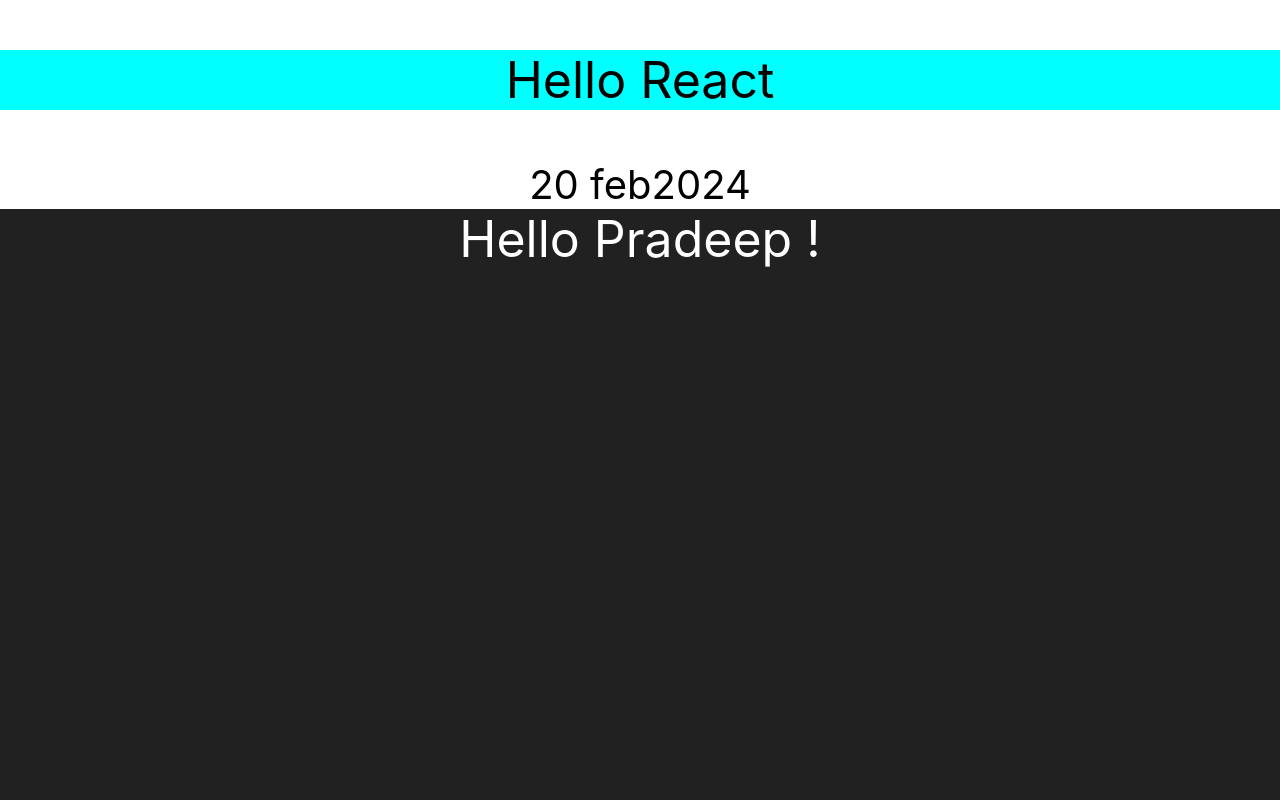
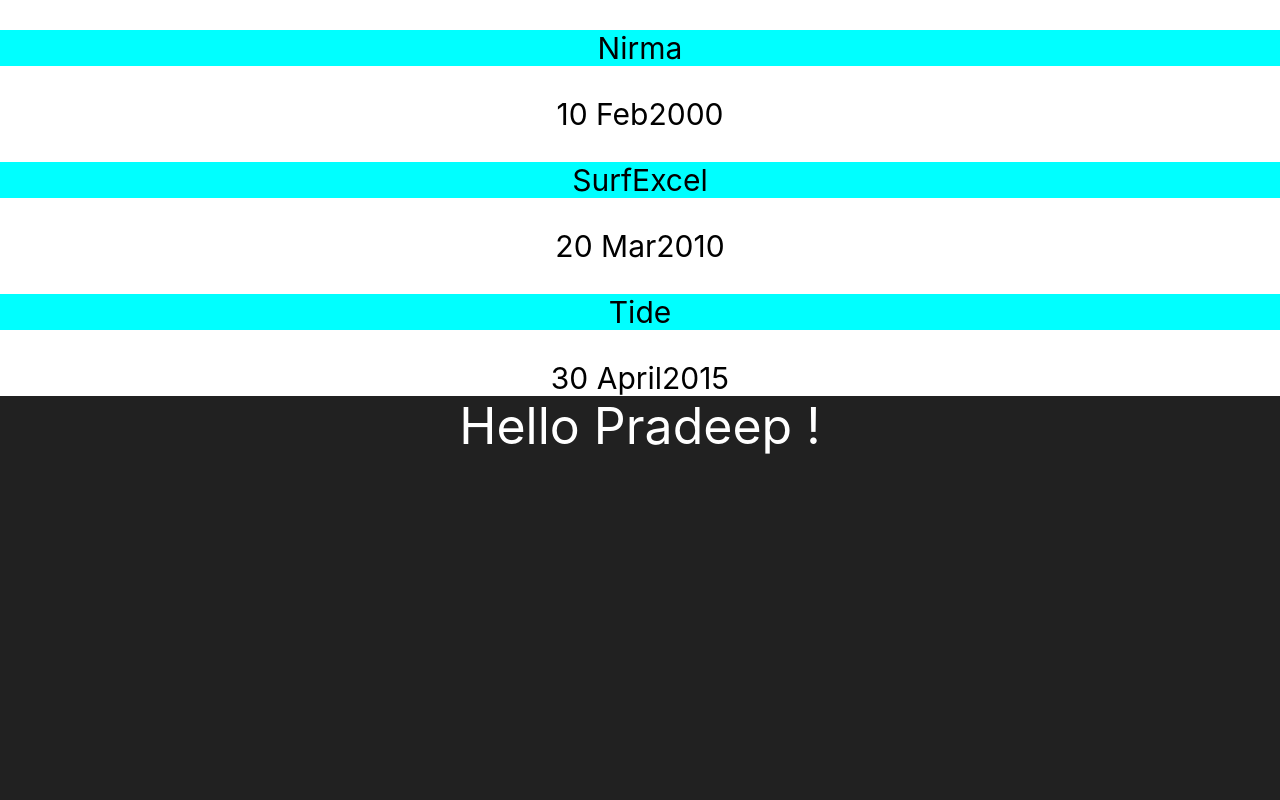
Before and after one commit to Pradeeptamta3225/React_Project, a React (Create React App) app in the folder demoshopapp/: page / in a window 1280 px wide. Shown: the top 800 px of the page. Built offline with nearby package versions, Linux system fonts and the light colour scheme.

Commit message:
build a ui test

```diff
--- a/demoshopapp/src/App.js
+++ b/demoshopapp/src/App.js
@@ -4,10 +4,39 @@
 import ItemDate from './components/ItemDate';
 
 function App() {
+
+  const response = [
+    {
+      itemName: "Nirma",
+      itemDate: "10",
+      itemMonth: "Feb",
+      itemYear: "2000"
+    },
+    {
+      itemName: "SurfExcel",
+      itemDate: "20",
+      itemMonth: "Mar",
+      itemYear: "2010"
+    },
+    {
+      itemName: "Tide",
+      itemDate: "30",
+      itemMonth: "April",
+      itemYear: "2015"
+    }
+  ]
   return (
     <div>
-      <Item></Item>
-      <ItemDate></ItemDate>
+      <Item name={response[0].itemName} ></Item>
+      <ItemDate day={response[0].itemDate} month={response[0].itemMonth} year={response[0].itemYear}></ItemDate>
+
+
+      <Item name={response[1].itemName} ></Item>
+      <ItemDate day={response[1].itemDate} month={response[1].itemMonth} year={response[1].itemYear}></ItemDate>
+
+
+      <Item name={response[2].itemName} ></Item>
+      <ItemDate day={response[2].itemDate} month={response[2].itemMonth} year={response[2].itemYear}></ItemDate>
       <div className="App">Hello Pradeep !</div>
     </div>
 
--- a/demoshopapp/src/components/Item.css
+++ b/demoshopapp/src/components/Item.css
@@ -1,6 +1,6 @@
 
 .lang{
     text-align: center;
-    font-size: 50px;
+    font-size: 30px;
     background-color: aqua;
 }
--- a/demoshopapp/src/components/Item.js
+++ b/demoshopapp/src/components/Item.js
@@ -1,8 +1,9 @@
 import './Item.css'
 
-function Item(){
+function Item(props){
+    const itemName = props.name;
     return (
-        <p className="lang">Hello React</p>
+        <p className="lang">{itemName}</p>
     )
 }
 
--- a/demoshopapp/src/components/ItemDate.css
+++ b/demoshopapp/src/components/ItemDate.css
@@ -1,5 +1,5 @@
 
 .mfg-date{
     text-align: center;
-    font-size: 40px;
+    font-size: 30px;
 }
--- a/demoshopapp/src/components/ItemDate.js
+++ b/demoshopapp/src/components/ItemDate.js
@@ -1,9 +1,9 @@
 import './ItemDate.css';
 
-function ItemDate(){
-const day = 20;
-const month = "feb";
-const year = 2024;
+function ItemDate(props){
+const day = props.day;
+const month = props.month;
+const year = props.year;
     return (
         <div className="mfg-date">
             <span>{day}</span>
```
